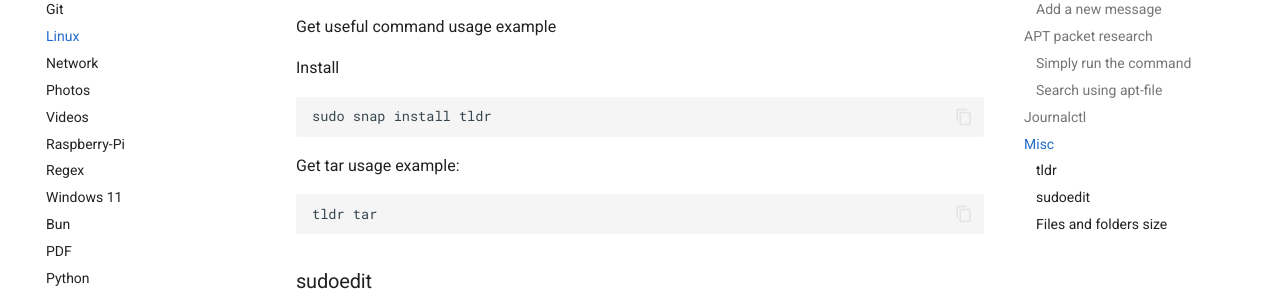
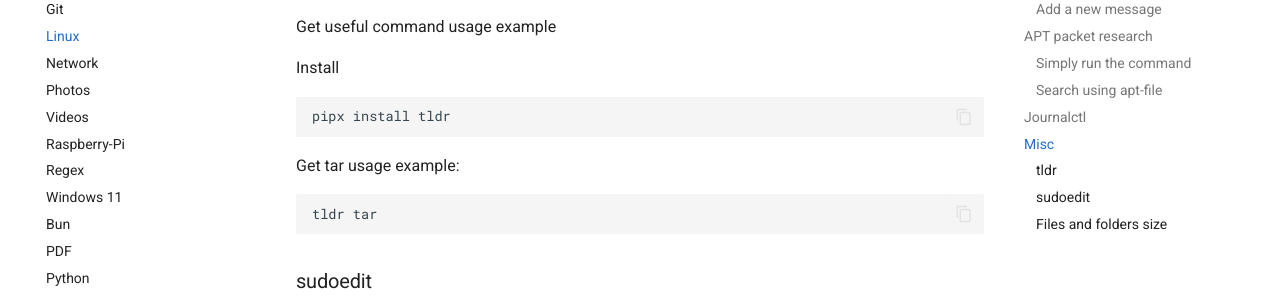
Before and after one commit to Yanis-Kouidri/personal-doc, an MkDocs documentation site: the page built from docs/linux.md, in a window 1280 px wide and 900 px high, scrolled down 3387 px. Shown: the part 153-450 px from the top of the window. Built offline with MkDocs 1.6.1 and Material for MkDocs 9.7.7, drawn with Linux system fonts in a browser that asks for light colours; comment, search, counter and statistics services are not loaded.

Commit message:
Change installation command for tldr to pipx

````diff
--- a/docs/linux.md
+++ b/docs/linux.md
@@ -171,7 +171,7 @@ Get useful command usage example
 Install
 
 ```bash
-sudo snap install tldr
+pipx install tldr
 ```
 
 Get tar usage example:
````
